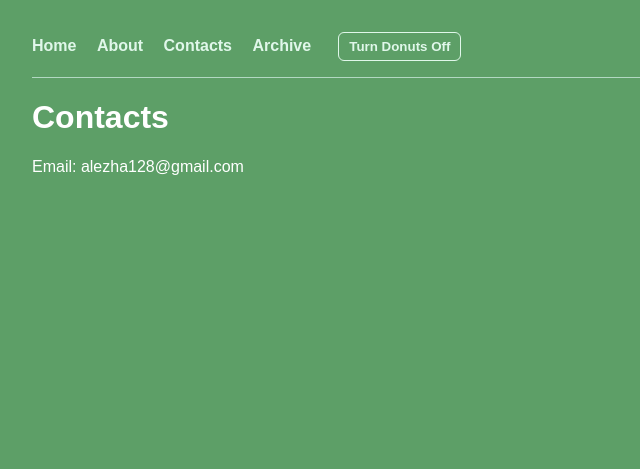
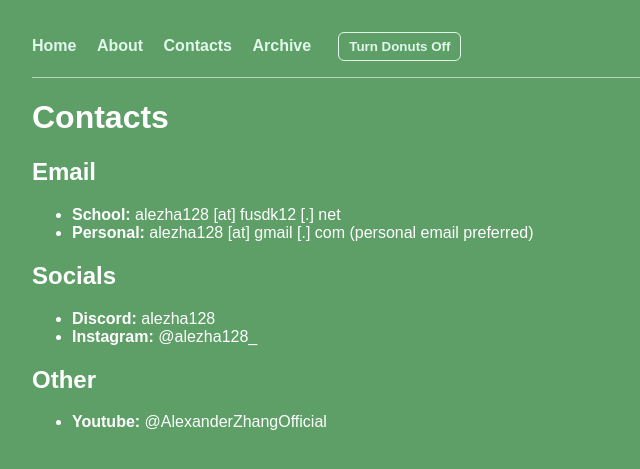
Before and after one commit to alezha128/alezha128.github.io, a Jekyll site: the page built from contacts.md, in a window 1280 px wide. Shown: the top 469 px of the page, without its empty margins (0-640 px from the left). Built offline with Jekyll 4.4.1, drawn with Linux system fonts in a browser that asks for light colours.

Commit message:
Revise contact information and add social links
Updated email format and added social media links.

```diff
--- a/contacts.md
+++ b/contacts.md
@@ -5,4 +5,15 @@ permalink: /contacts.html
 ---
 
 # Contacts
-Email: alezha128@gmail.com
+
+## Email
+* **School:** alezha128 [at] fusdk12 [.] net
+* **Personal:** alezha128 [at] gmail [.] com
+(personal email preferred)
+
+## Socials
+* **Discord:** alezha128
+* **Instagram:** @alezha128_
+
+## Other
+* **Youtube:** @AlexanderZhangOfficial
```
